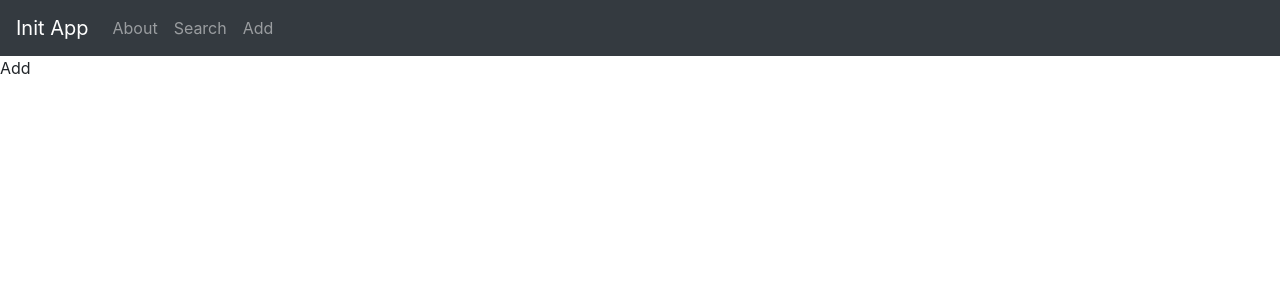
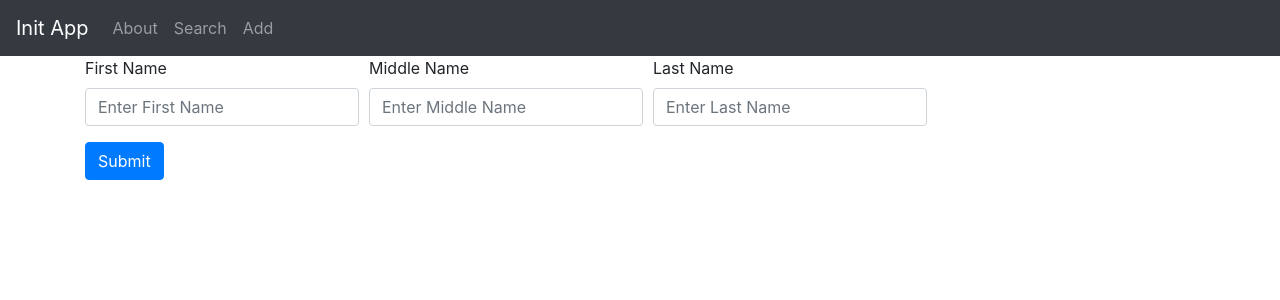
Before and after one commit to gyps1985/React, a React (Create React App) app: page /add in a window 1280 px wide. Shown: the top 300 px of the page. Built offline with nearby package versions, Linux system fonts and the light colour scheme.

Commit message:
Initial Commit for Add

```diff
--- a/src/App.js
+++ b/src/App.js
@@ -1,7 +1,6 @@
 import "./App.css";
 import HeaderNav from "./Component/Header";
 import { BrowserRouter as Router } from "react-router-dom";
-import 'bootstrap/dist/css/bootstrap.min.css';
 
 function App() {
   return (
--- a/src/Component/Add/Add.js
+++ b/src/Component/Add/Add.js
@@ -1,5 +1,54 @@
-const Add=()=>{
-    return(<p>Add</p>)
-}
+import { useState } from "react";
+import { Button, Col, Container, Form } from "react-bootstrap";
+import TextControl from "../../Controls/TextControl";
+import TextControlRequired from "../../Controls/TextControlRequired";
+const Add = () => {
+  const [isValid,checkValid] = useState(false);
+
+  const handleSubmit=(event)=>{
+    const form = event.currentTarget;
+
+    if(!form.checkValidity()){
+      event.preventDefault();
+      event.stopPropagation();
+    }
+
+    checkValid(true);
+  }
+  return (
+    <Container>
+      <Form noValidate validated={isValid} onSubmit={handleSubmit}>
+        <Form.Row>
+          <Col xs="auto">
+            <TextControlRequired
+              controlId="fNameCtrl"
+              lblText="First Name"
+              placeholder="Enter First Name"
+              inValidMessage="First Name is required"
+            ></TextControlRequired>
+          </Col>
+          <Col xs="auto">
+            <TextControl
+              controlId="midNameCtrl"
+              lblText="Middle Name"
+              placeholder="Enter Middle Name"
+            ></TextControl>
+          </Col>
+          <Col xs="auto">
+            <TextControlRequired
+              controlId="lNameCtrl"
+              lblText="Last Name"
+              placeholder="Enter Last Name"
+              inValidMessage="Last Name is required"
+            ></TextControlRequired>
+          </Col>
+        </Form.Row>
+        <Button variant="primary" type="submit">
+          Submit
+        </Button>
+      </Form>
+    </Container>
+  );
+};
 
 export default Add;
--- /dev/null
+++ b/src/Controls/TextControl.js
@@ -0,0 +1,11 @@
+import { Form } from "react-bootstrap";
+const TextControl = (props) => {
+  return (
+    <Form.Group controlId={props.ctrlNamr}>
+      <Form.Label>{props.lblText}</Form.Label>
+      <Form.Control type="text" placeholder={props.placeholder}></Form.Control>
+    </Form.Group>
+  );
+};
+
+export default TextControl;
--- /dev/null
+++ b/src/Controls/TextControlRequired.js
@@ -0,0 +1,18 @@
+import { Form } from "react-bootstrap";
+const TextControlRequired = (props) => {
+  return (
+    <Form.Group controlId={props.ctrlNamr}>
+      <Form.Label>{props.lblText}</Form.Label>
+      <Form.Control
+        type="text"
+        placeholder={props.placeholder}
+        required
+      ></Form.Control>
+      <Form.Control.Feedback type="invalid">
+        {props.inValidMessage}
+      </Form.Control.Feedback>
+    </Form.Group>
+  );
+};
+
+export default TextControlRequired;
--- a/src/index.js
+++ b/src/index.js
@@ -3,6 +3,7 @@ import ReactDOM from 'react-dom';
 import './index.css';
 import App from './App';
 import reportWebVitals from './reportWebVitals';
+import 'bootstrap/dist/css/bootstrap.min.css';
 
 ReactDOM.render(
   <React.StrictMode>
```
Also changed, not shown: 1 other file (tests, documents, lock files or other folders).
